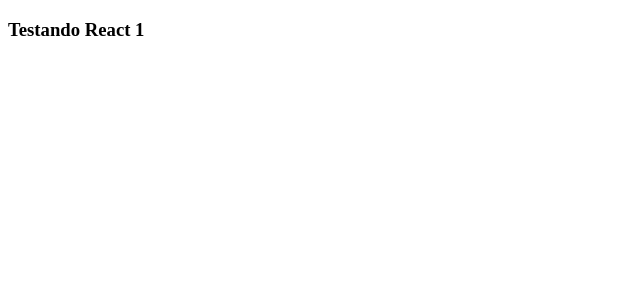
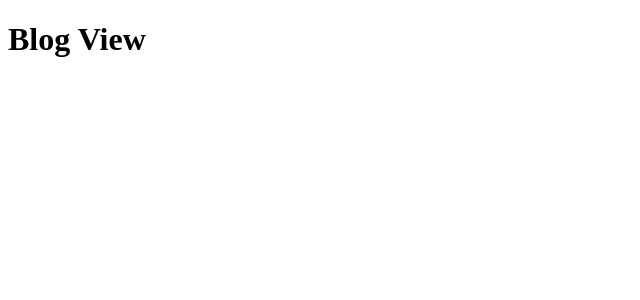
Before and after one commit to GabrielDiasFaria/DL_Frontend, a React (Create React App) app: page / in a window 1280 px wide. Shown: the top 300 px of the page, without its empty margins (0-640 px from the left). Built offline with nearby package versions, Linux system fonts and the light colour scheme.

Commit message:
initial commit

```diff
--- a/package.json
+++ b/package.json
@@ -3,9 +3,6 @@
   "version": "0.1.0",
   "private": true,
   "dependencies": {
-    "@testing-library/jest-dom": "^4.2.4",
-    "@testing-library/react": "^9.3.2",
-    "@testing-library/user-event": "^7.1.2",
     "axios": "^0.19.2",
     "react": "^16.13.1",
     "react-dom": "^16.13.1",
--- /dev/null
+++ b/src/features/BlogView/pages/index.js
@@ -0,0 +1,7 @@
+import React from 'react';
+
+export default function BlogView() {
+    return (
+        <h1>Blog View</h1>
+    )
+}
--- a/src/routes.js
+++ b/src/routes.js
@@ -1,26 +1,17 @@
 import React from 'react';
 import { BrowserRouter, Route, Switch } from 'react-router-dom'
 
+import BlogView from './features/BlogView/pages'
+
 export default function Routes() {
-
-    const Teste = () => {
-        return (
-            <h3>Testando React 1</h3>
-        );
-    };
-
-    const Teste2 = () => {
-        return (
-            <h3>Testando React 2</h3>
-        );
-    };
 
     return (
         <BrowserRouter>
             <Switch>
                 {/* Página Inicial do Blog */}
-                <Route path="/" exact component={Teste} />
-                <Route path="/teste" component={Teste2} />
+                <Route path="/" exact component={BlogView} />
+
+                {/* <Route path="/teste" component={Teste2} /> */}
             </Switch>
         </BrowserRouter>
     )
```
Also changed, not shown: src/services/api.js (added, +10 -0 lines).
